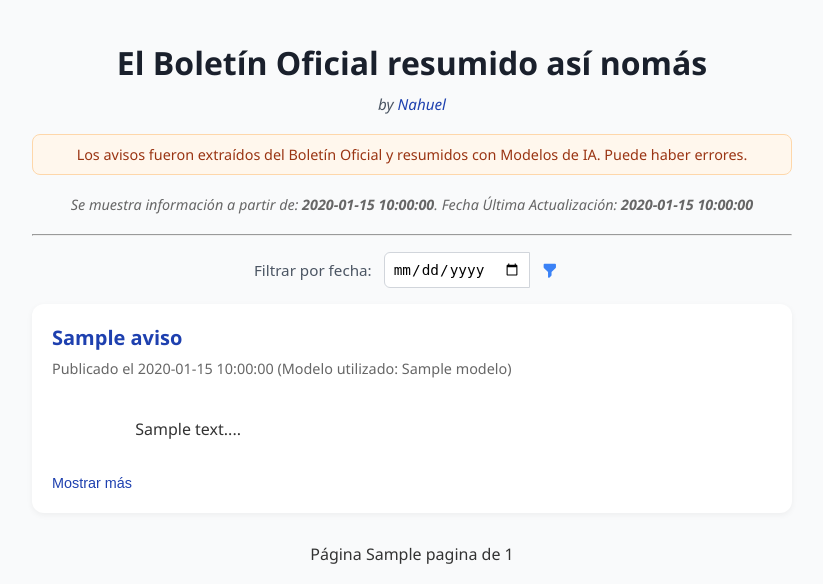
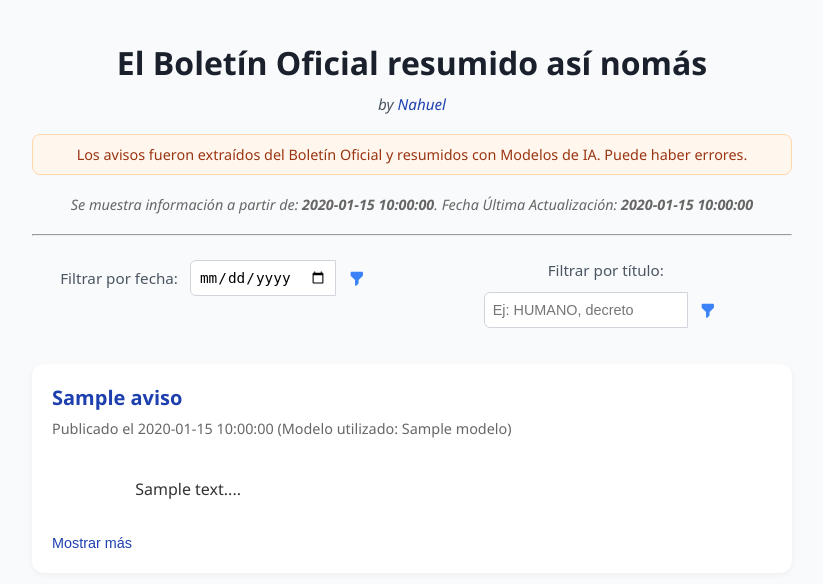
Before and after one commit to nrmattar-dev/boletin_no_oficial, a Flask app: template templates/index.html in a window 1280 px wide. Shown: the top 584 px of the page, without its empty margins (228-1051 px from the left). Run offline with Flask 3, Linux system fonts and the light colour scheme; the template is opened without the code that fills it: most values are stand-ins (such as "Sample title", 1, 10 or a date in 2020); some libraries are stand-ins or nearby versions.

Commit message:
Boletin No Oficial. Filtro Texto

```diff
--- a/app.py
+++ b/app.py
@@ -36,7 +36,7 @@ def cortar_texto(texto, limite=500):
     resto = texto[len(corte):]
     return corte, resto
 
-def obtener_avisos_paginado(pagina, fecha_filtro=None):
+def obtener_avisos_paginado(pagina, fecha_filtro=None,titulo_filtro=None):
     offset = (pagina - 1) * AVISOS_POR_PAGINA
     conn = obtener_conexion()
     cursor = conn.cursor()
@@ -47,12 +47,23 @@ def obtener_avisos_paginado(pagina, fecha_filtro=None):
     '''
     count_query = 'SELECT COUNT(*) FROM avisos'
 
-    params = []
     where_clause = ''
+    conditions = []  # Initialize an empty list to hold individual conditions
+    params = []      # Initialize an empty list to hold parameters for the SQL query
 
     if fecha_filtro:
-        where_clause = ' WHERE DATE(FechaPublicacion) = %s'
+        conditions.append("DATE(FechaPublicacion) = %s")
         params.append(fecha_filtro)
+
+    if titulo_filtro:
+        palabras = [p.strip().upper() for p in titulo_filtro.split(',') if p.strip()]
+        for palabra in palabras:
+            conditions.append("UPPER(Titulo) LIKE %s")
+            params.append(f'%{palabra}%')
+
+    # Construct the final where_clause
+    if conditions:
+        where_clause = " WHERE " + " AND ".join(conditions)
 
     cursor.execute(count_query + where_clause, params)
     total_avisos = cursor.fetchone()[0]
@@ -73,7 +84,8 @@ def obtener_avisos_paginado(pagina, fecha_filtro=None):
 @app.route('/<int:pagina>')
 def index(pagina=1):
     fecha_filtro = request.args.get('fecha')
-    avisos_pagina, total_paginas = obtener_avisos_paginado(pagina, fecha_filtro)
+    titulo_filtro = request.args.get('titulo')
+    avisos_pagina, total_paginas = obtener_avisos_paginado(pagina, fecha_filtro, titulo_filtro)
     avisos_final = []
 
     for aviso in avisos_pagina:
--- a/templates/index.html
+++ b/templates/index.html
@@ -218,9 +218,6 @@
             }
         }
 
-
-
-
         /* Estilos corregidos para alineación perfecta */
 
         .filtro-perfecto * {
@@ -313,6 +310,14 @@
             }
         }
 
+        .filtro-title {
+            padding: 0.5rem;
+            border: 1px solid #d1d5db;
+            border-radius: 0.375rem 0 0 0.375rem;
+            font-size: 0.9rem;
+            height: 100%;
+        }
+
         .actualizacion {
             text-align: center;
             margin-bottom: 20px;
@@ -339,14 +344,41 @@
         .autor a:hover {
             text-decoration: underline;
         }
+.main-title a {
+    text-decoration: none; /* Quita el subrayado */
+    color: inherit; /* Hereda el color del h1 */
+}
 
+.main-title a:hover {
+    text-decoration: underline; /* Puedes añadirlo solo al hover si quieres */
+}
 
+.filtros-container {
+    display: flex; /* Habilita Flexbox */
+    flex-wrap: wrap; /* Permite que los elementos se envuelvan si no hay espacio */
+    justify-content: center; /* Centra los filtros horizontalmente */
+    gap: 15px; /* Espacio entre los filtros */
+    margin-bottom: 20px; /* Espacio debajo de los filtros */
+}
+
+/* Opcional: Ajustar el ancho de cada filtro si el contenedor es ancho */
+.filtros-container .filtro-perfecto {
+    flex: 1 1 350px; /* Permite que crezca y se encoja, con un ancho base de 350px */
+    max-width: 48%; /* Para que dos quepan en una línea antes de envolverse */
+    /* Ajusta este max-width según tus necesidades y el diseño general */
+}
+
+@media (max-width: 768px) { /* Ajusta el breakpoint según tu diseño */
+    .filtros-container .filtro-perfecto {
+        max-width: 100%; /* En pantallas más pequeñas, que ocupen todo el ancho */
+    }
+}
     </style>
     <link rel="icon" type="image/x-icon" href="https://www.boletinoficial.gob.ar/favicon.ico" />
 </head>
 <body>
     <div class="container">
-        <h1>El Boletín Oficial resumido así nomás</h1>
+        <h1 class="main-title"><a href="/">El Boletín Oficial resumido así nomás</a></h1>
 
         <div class="autor">
             by <a href="https://www.linkedin.com/in/nrmattar" target="_blank" rel="noopener noreferrer">Nahuel</a>
@@ -361,8 +393,7 @@
         </div>
 
         <hr>
-
-		<!-- Filtro por fecha - Agregado aquí -->
+        <div class="filtros-container">
         <div class="filtro-perfecto">
             <form action="/" method="GET" class="filtro-form">
                 <div class="filtro-group">
@@ -379,7 +410,7 @@
                             </svg>
                         </button>
                         {% if request.args.get('fecha') %}
-                <a href="/" class="filtro-btn filtro-clear" title="Limpiar filtro">
+                        <a href="{{ url_for('index', titulo=request.args.get('titulo', '')) }}" class="filtro-btn filtro-clear" title="Limpiar filtro">
                             <svg viewBox="0 0 20 20" fill="currentColor" class="filtro-svg">
                                 <path fill-rule="evenodd" d="M4.293 4.293a1 1 0 011.414 0L10 8.586l4.293-4.293a1 1 0 111.414 1.414L11.414 10l4.293 4.293a1 1 0 01-1.414 1.414L10 11.414l-4.293 4.293a1 1 0 01-1.414-1.414L8.586 10 4.293 5.707a1 1 0 010-1.414z" clip-rule="evenodd"/>
                             </svg>
@@ -389,8 +420,36 @@
                 </div>
             </form>
         </div>
-        <!-- Fin del filtro por fecha -->
 
+
+        <div class="filtro-perfecto">
+            <form action="/" method="GET" class="filtro-form">
+                <div class="filtro-group">
+                    <span class="filtro-label">Filtrar por título:</span>
+                    <div class="filtro-controls">
+                        <input type="text"
+                               id="titulo"
+                               name="titulo"
+                               placeholder="Ej: HUMANO, decreto"
+                               class="filtro-title"
+                               value="{{ request.args.get('titulo', '') }}">
+                        <button type="submit" class="filtro-btn filtro-submit" title="Aplicar filtro">
+                            <svg viewBox="0 0 20 20" fill="currentColor" class="filtro-svg">
+                                <path fill-rule="evenodd" d="M3 3a1 1 0 011-1h12a1 1 0 011 1v3a1 1 0 01-.293.707L12 11.414V15a1 1 0 01-.293.707l-2 2A1 1 0 018 17v-5.586L3.293 6.707A1 1 0 013 6V3z" clip-rule="evenodd"/>
+                            </svg>
+                        </button>
+                        {% if request.args.get('titulo') %}
+                        <a href="{{ url_for('index', fecha=request.args.get('fecha', '')) }}" class="filtro-btn filtro-clear" title="Limpiar filtro">
+                            <svg viewBox="0 0 20 20" fill="currentColor" class="filtro-svg">
+                                <path fill-rule="evenodd" d="M4.293 4.293a1 1 0 011.414 0L10 8.586l4.293-4.293a1 1 0 111.414 1.414L11.414 10l4.293 4.293a1 1 0 01-1.414 1.414L10 11.414l-4.293 4.293a1 1 0 01-1.414-1.414L8.586 10 4.293 5.707a1 1 0 010-1.414z" clip-rule="evenodd"/>
+                            </svg>
+                        </a>
+                        {% endif %}
+                    </div>
+                </div>
+            </form>
+        </div>
+         </div>
         {% for aviso in avisos %}
             <div class="aviso">
                 <div class="titulo">
@@ -409,12 +468,15 @@
         {% endfor %}
 
         <div class="pagination">
+            {% set current_fecha = request.args.get('fecha', '') %}
+            {% set current_titulo = request.args.get('titulo', '') %}
+
             {% if pagina > 1 %}
-                <a href="{{ url_for('index', pagina=pagina - 1) }}">&laquo; Anterior</a>
+                <a href="{{ url_for('index', pagina=pagina - 1, fecha=current_fecha, titulo=current_titulo) }}">&laquo; Anterior</a>
             {% endif %}
             <span>Página {{ pagina }} de {{ total_paginas }}</span>
             {% if pagina < total_paginas %}
-                <a href="{{ url_for('index', pagina=pagina + 1) }}">Siguiente &raquo;</a>
+                <a href="{{ url_for('index', pagina=pagina + 1, fecha=current_fecha, titulo=current_titulo) }}">Siguiente &raquo;</a>
             {% endif %}
         </div>
 
@@ -426,7 +488,6 @@
         </div>
     </div>
 
-    <!-- Modal de Donación -->
     <div id="donateModal" class="modal-overlay">
         <div class="modal-content">
             <div class="modal-message">
```
Lines whose indentation alone changed are shown as unchanged.
